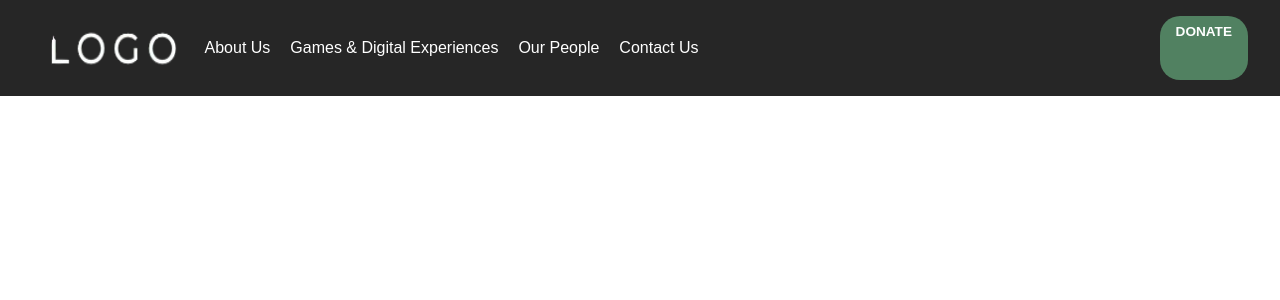
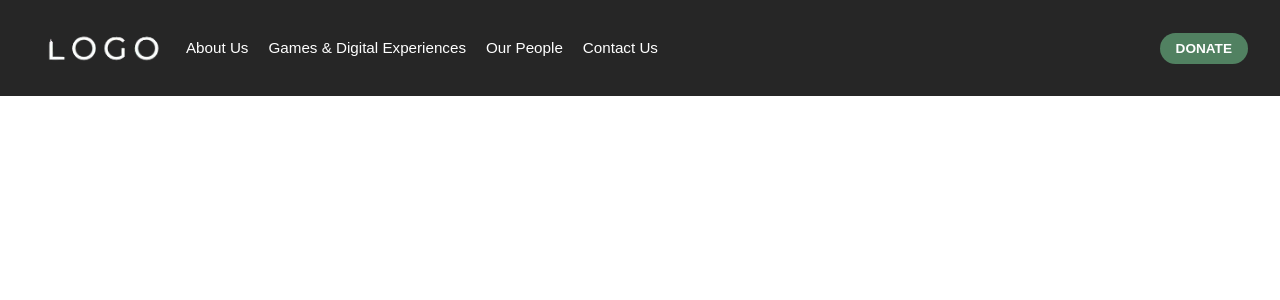
Before and after one commit to bstintheverse/theversewebdev, a React (Vite) app in the folder client/: page / in a window 1280 px wide. Shown: the top 300 px of the page. Built offline with nearby package versions, Linux system fonts and the light colour scheme.

Commit message:
update header container widths, flexbox, and desktop font size

```diff
--- a/client/src/components/Header/Header.scss
+++ b/client/src/components/Header/Header.scss
@@ -12,6 +12,7 @@
     @include tablet {
         height: 4rem;
         @include flexbox(row);
+        align-items: center;
         gap: 1rem;
         padding: 1rem 2rem;
     }
@@ -19,6 +20,7 @@
     @include desktop {
         height: 4rem;
         @include flexbox(row);
+        align-items: center;
         gap: 1rem;
         padding: 1rem 2rem;
     }
@@ -48,15 +50,16 @@
         }
 
         &--left {
+            width: auto;
             @include flexbox(row);
             justify-content: center;
 
             @include tablet {
-                width: 25%;
+                width: auto;
             }
 
             @include desktop {
-                width: 15%;
+                width: auto;
             }
         }
 
@@ -100,6 +103,10 @@
         @include tablet {
             font-size: 0.85rem;
         }
+
+        @include desktop {
+            font-size: 0.95rem;
+        }
     }
 
     &__button {
@@ -116,6 +123,7 @@
         }
 
         @include desktop {
+            font-size: 0.85rem;
             order: 2;
         }
     }
```
